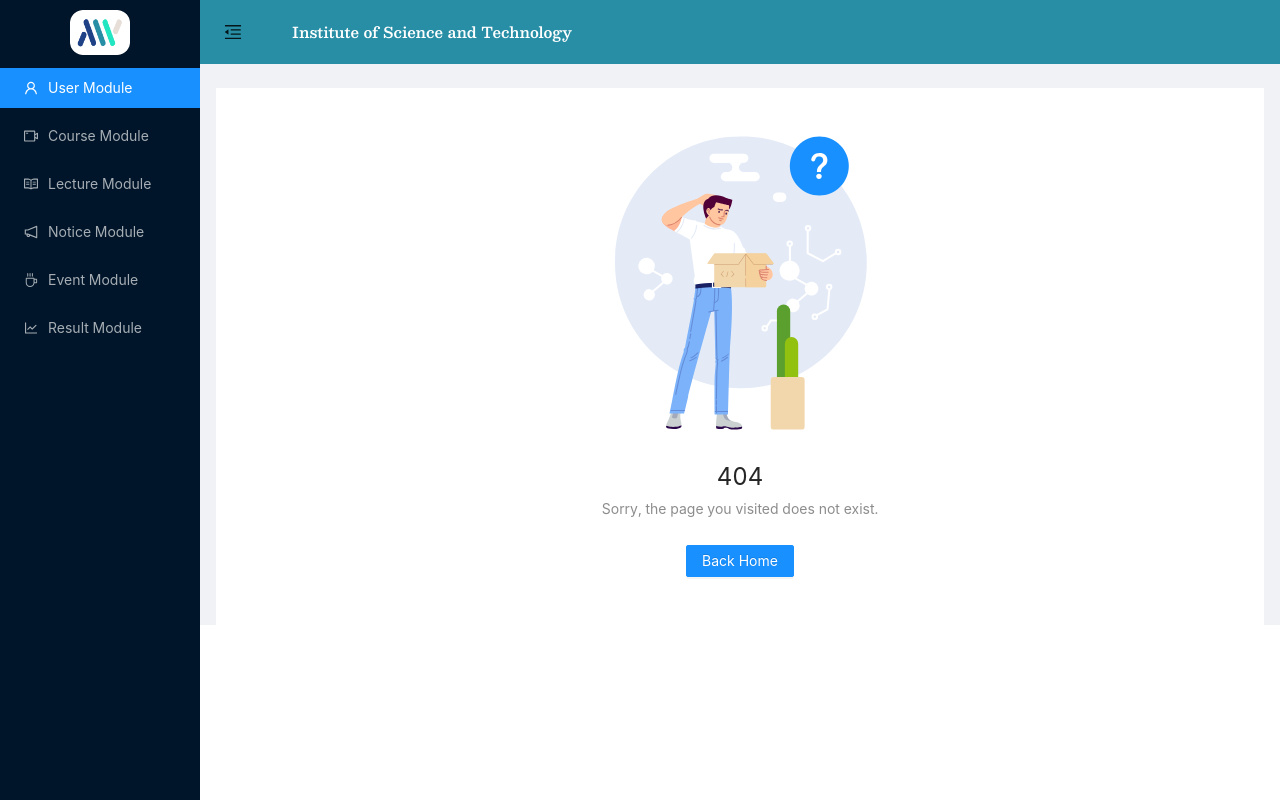
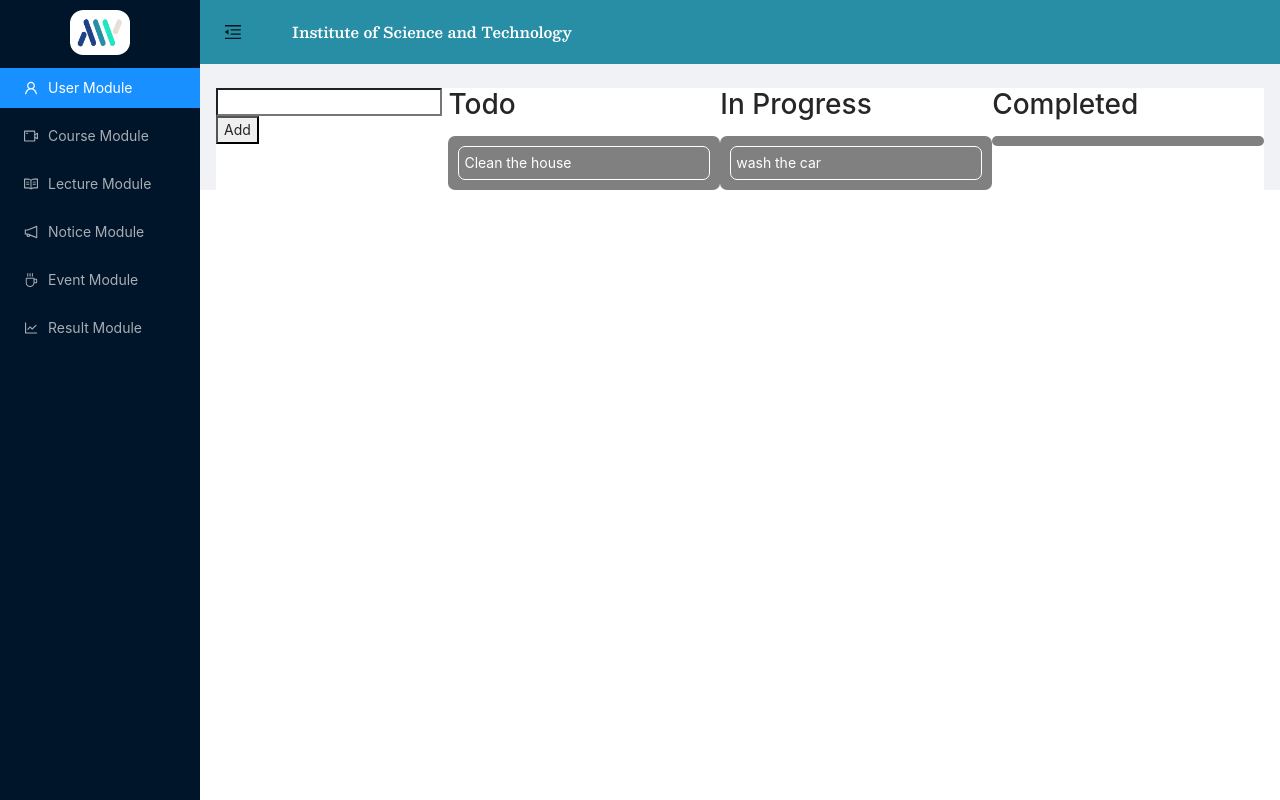
Before and after one commit to DSGunasekara/lms, a React (Create React App) app in the folder lms-frontend/: page /todoList in a window 1280 px wide. Before the commit this address had no page. Built offline with nearby package versions, Linux system fonts and the light colour scheme; what react-toast-notifications would draw is missing.

Commit message:
todolist front end done

```diff
--- a/lms-frontend/package.json
+++ b/lms-frontend/package.json
@@ -11,8 +11,10 @@
     "axios": "^0.21.1",
     "bootstrap": "^5.1.0",
     "helmet": "^4.6.0",
+    "lodash": "^4.17.21",
     "lottie-web": "^5.7.13",
     "react": "^17.0.2",
+    "react-beautiful-dnd": "^13.1.0",
     "react-dom": "^17.0.2",
     "react-lottie": "^1.2.3",
     "react-redux": "^7.2.4",
@@ -22,6 +24,7 @@
     "react-select": "^4.3.1",
     "react-toast-notifications": "^2.5.1",
     "redux-thunk": "^2.3.0",
+    "uuid": "^8.3.2",
     "web-vitals": "^1.1.2"
   },
   "scripts": {
--- a/lms-frontend/src/App.js
+++ b/lms-frontend/src/App.js
@@ -25,6 +25,8 @@ import AddEditResult from './Components/Results/AddEditResult';
 
 import {Show_all_users} from "./Components/students_display_users/Show_all_users";
 import AcademicSingleUser from "./Components/students_display_users/AcademicSingleUser";
+
+import TodoList from "./Components/todoList/TodoList";
 
 import 'antd/dist/antd.css';
 import './index.css';
@@ -179,6 +181,9 @@ function App() {
                 <Route path={'/student/academicStaff'} exact component={Show_all_users}></Route>
                 <Route path={'/student/academicStaff/:id'} component={AcademicSingleUser}></Route>
 
+                <Route path={'/todoList'} exact component={TodoList}></Route>
+
+
                 <Route path="" component={NotFound} />
               </Switch>
             </Content>
--- /dev/null
+++ b/lms-frontend/src/Components/todoList/TodoList.js
@@ -0,0 +1,134 @@
+import React, { useState } from 'react';
+import {DragDropContext, Droppable, Draggable} from 'react-beautiful-dnd';
+import _ from "lodash";
+import {v4} from "uuid";
+
+import "./todoList.css";
+
+const item ={
+    id:v4(),
+    name: "Clean the house"
+}
+
+const item2 ={
+    id:v4(),
+    name: "wash the car"
+}
+
+console.log(item)
+
+const TodoList = () =>{
+
+    const [text, setText] = useState("")
+    const [state, setState] = useState({
+        "todo": {
+            title:"Todo",
+            items:[item]
+        },
+        "in-progress":{
+            title:"In Progress",
+            items:[item2]
+        },
+        "done":{
+            title: "Completed",
+            items:[]
+        }
+    })
+
+    const handleDragEnd = ({destination, source}) =>{
+        if (!destination) {
+            return
+          }
+
+        if (destination.index === source.index && destination.droppableId === source.droppableId) {
+            return
+        }
+
+        // Creating a copy of item before removing it from state
+        const itemCopy = {...state[source.droppableId].items[source.index]}
+
+        setState(prev => {
+            prev = {...prev}
+            // Remove from previous items array
+            prev[source.droppableId].items.splice(source.index, 1)
+
+
+            // Adding to new items array location
+            prev[destination.droppableId].items.splice(destination.index, 0, itemCopy)
+
+            return prev
+          })
+    }
+
+    const addItem = () => {
+        setState(prev => {
+          return {
+            ...prev,
+            todo: {
+              title: "Todo",
+              items: [
+                {
+                  id: v4(),
+                  name: text
+                },
+                ...prev.todo.items
+              ]
+            }
+          }
+        })
+
+        setText("")
+      }
+
+
+    return(
+        <div className={"todo"}>
+            <div>
+                <input type="text" value={text} onChange={(e) => setText(e.target.value)}/>
+                <button onClick={addItem}>Add</button>
+            </div>
+            <DragDropContext onDragEnd={handleDragEnd}>
+                {_.map(state, (data, key) =>{
+                    return(
+                        <div key={key} className={"column"}>
+                            <h3>{data.title}</h3>
+                            <Droppable droppableId={key}>
+                                {(provided, snapshot) =>{
+                                    return(
+                                        <div
+                                            ref={provided.innerRef}
+                                            {...provided.droppableProps}
+                                            className={"droppable-col"}
+                                        >
+                                            {data.items.map((el, index) => {
+                                                return(
+                                                    <Draggable  key={el.id} index={index} draggableId={el.id}>
+                                                        {(provided, snapshot) =>{
+                                                            return(
+                                                                <div
+                                                                className={`item ${snapshot.isDragging && "dragging"}`}
+                                                                ref= {provided.innerRef}
+                                                                {...provided.draggableProps}
+                                                                {...provided.dragHandleProps}
+                                                                >
+                                                                    {el.name}
+                                                                </div>
+                                                            )
+                                                        }}
+                                                    </Draggable >
+                                                )
+                                            })}
+                                             {provided.placeholder}
+                                        </div>
+                                    )
+                                }}
+                            </Droppable>
+                        </div>
+                    )
+                })}
+            </DragDropContext>
+        </div>
+    )
+}
+
+export default TodoList;
--- /dev/null
+++ b/lms-frontend/src/Components/todoList/todoList.css
@@ -0,0 +1,32 @@
+.todo{
+    display: flex;
+    width: 100%;
+    justify-content: space-around;
+
+}
+
+.todo .column{
+    width: 30%;
+}
+
+.droppable-col {
+    width: 100%;
+    background-color: gray;
+    padding: 10px 10px 0 10px;
+    border-radius: 7px;
+    display: flex;
+    flex-direction: column;
+}
+
+.item {
+    margin-bottom: 10px;
+    background-color: gray;
+    color: white;
+    border: 1px solid white;
+    padding: 5px;
+    border-radius: 7px;
+}
+
+.item.dragging {
+    background-color: coral;
+}
```
